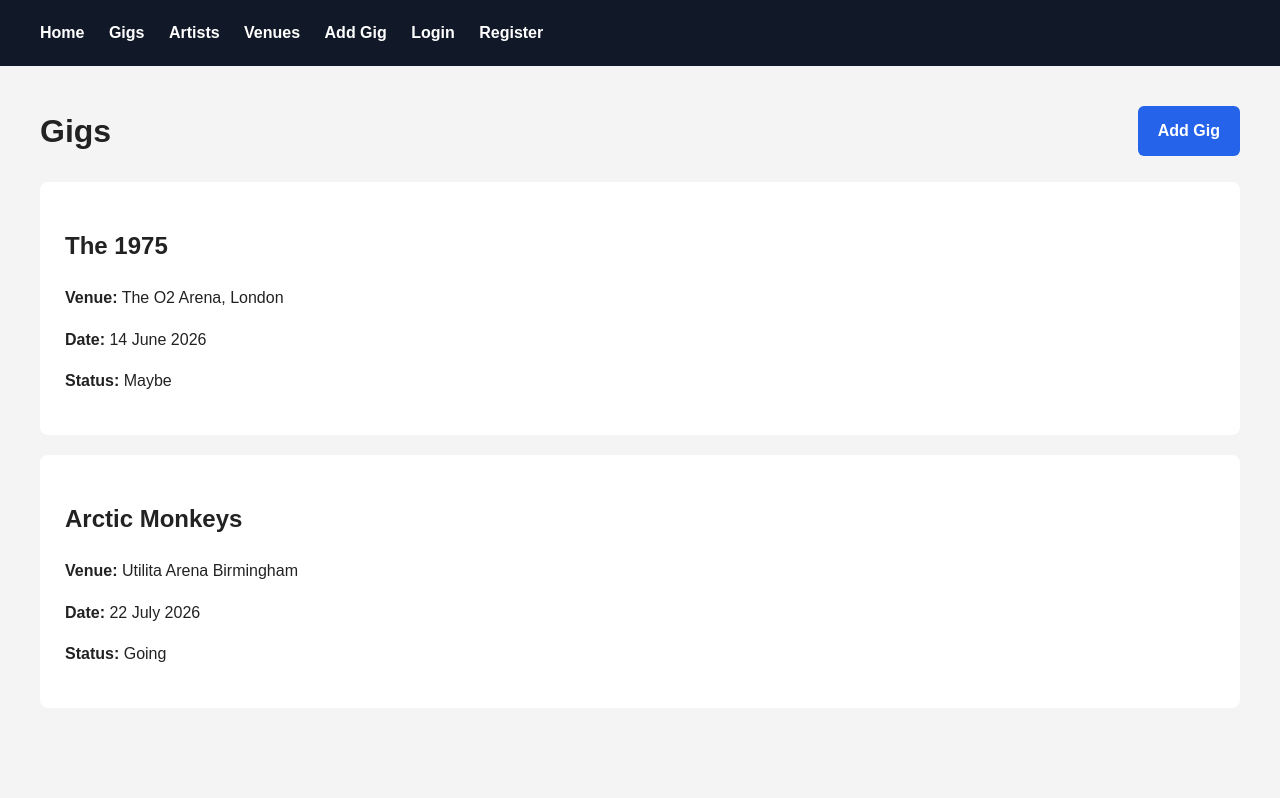
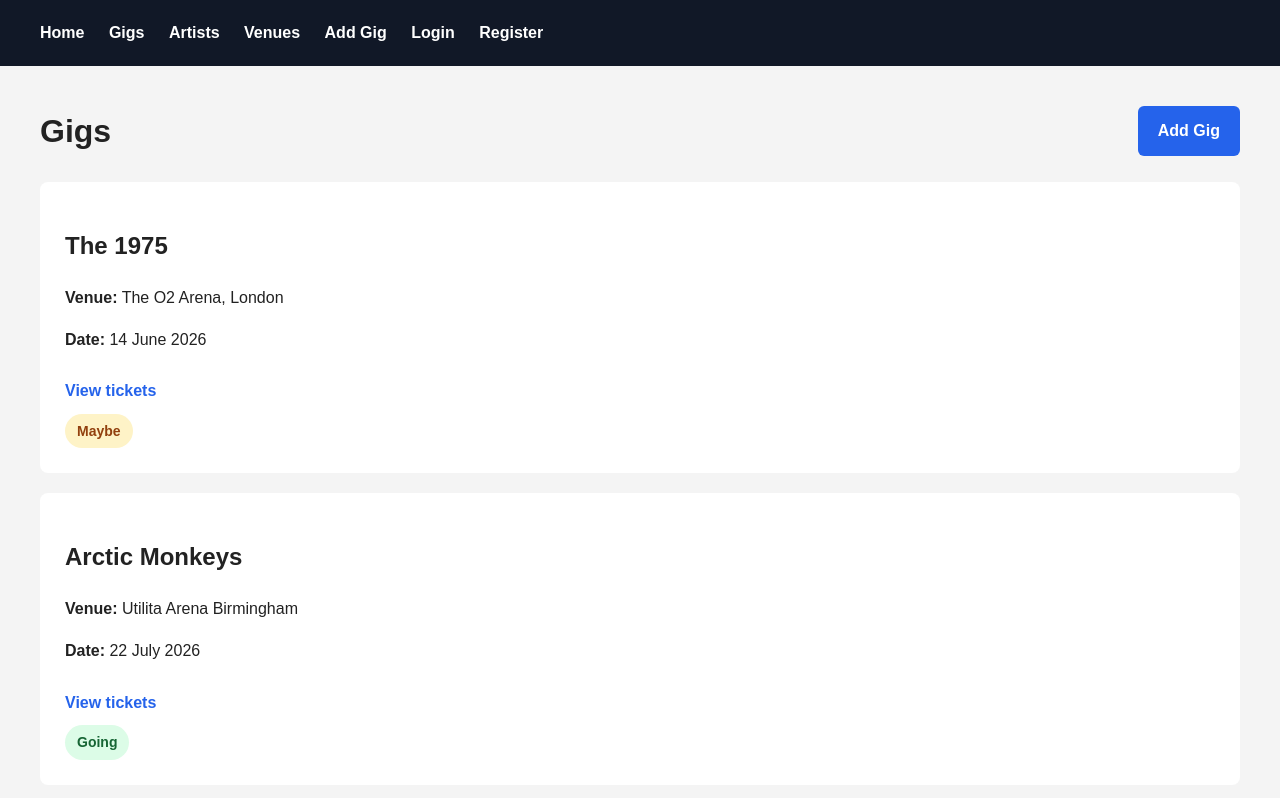
Before and after one commit to KianS-0/tm470-gig-management-system-I9389343, a plain HTML site: page gigs.html in a window 1280 px wide. Drawn offline with Linux system fonts and the light colour scheme.

Commit message:
Updated the gigs page to better reflect the project requirements by adding ticket links for each event and clearer attendance status badges. This improves the visibility of key gig details and makes the page feel more like a real working prototype. It also brings the front end closer to the brief by showing how users can view event information and track their attendance status.

```diff
--- a/gigs.html
+++ b/gigs.html
@@ -54,6 +54,33 @@
       margin-bottom: 20px;
       border-radius: 8px;
     }
+
+    .status {
+      display: inline-block;
+      padding: 6px 12px;
+      border-radius: 20px;
+      font-size: 14px;
+      font-weight: bold;
+      margin-top: 10px;
+    }
+
+    .status-going {
+      background-color: #dcfce7;
+      color: #166534;
+    }
+
+    .status-maybe {
+      background-color: #fef3c7;
+      color: #92400e;
+    }
+
+    .ticket-link {
+      display: inline-block;
+      margin-top: 10px;
+      color: #2563eb;
+      font-weight: bold;
+      text-decoration: none;
+    }
   </style>
 </head>
 <body>
@@ -77,14 +104,16 @@
       <h2>The 1975</h2>
       <p><strong>Venue:</strong> The O2 Arena, London</p>
       <p><strong>Date:</strong> 14 June 2026</p>
-      <p><strong>Status:</strong> Maybe</p>
+      <a href="https://example.com" class="ticket-link">View tickets</a><br>
+      <span class="status status-maybe">Maybe</span>
     </div>
 
     <div class="card">
       <h2>Arctic Monkeys</h2>
       <p><strong>Venue:</strong> Utilita Arena Birmingham</p>
       <p><strong>Date:</strong> 22 July 2026</p>
-      <p><strong>Status:</strong> Going</p>
+      <a href="https://example.com" class="ticket-link">View tickets</a><br>
+      <span class="status status-going">Going</span>
     </div>
   </div>
 </body>
```
